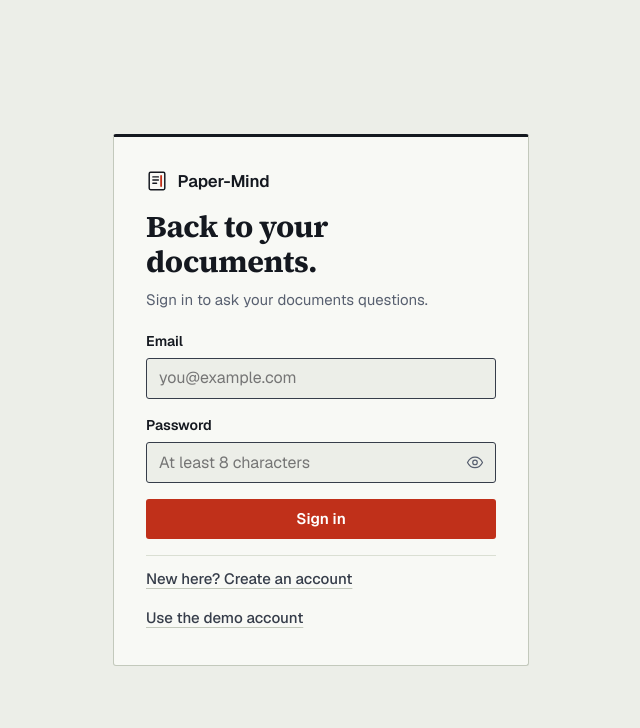
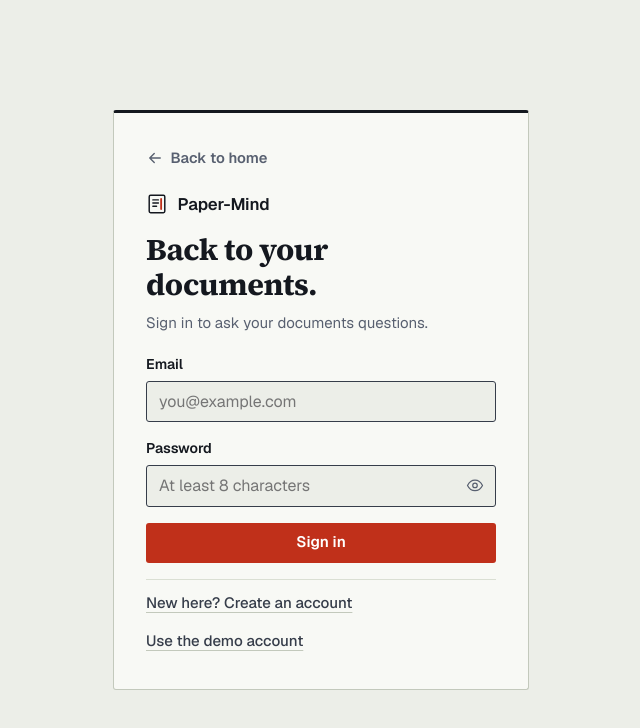
Before and after one commit to ahmad-zaman123/Paper-Mind, a React (Vite) app in the folder Frontend/: page /login in a window 1280 px wide. Shown: the top 728 px of the page, without its empty margins (319-959 px from the left). Built offline with nearby package versions, Linux system fonts and the light colour scheme; no server answers.

Commit message:
Add a way back to the landing page from the sign-in screen
The sign-in and sign-up screen had no link or arrow back to the home page, so
a visitor who arrived from the landing page was stuck unless they used the
browser's back button. Adds a visible 'Back to home' link with an arrow.

```diff
--- /dev/null
+++ b/Frontend/src/components/BackLink.jsx
@@ -0,0 +1,13 @@
+import { Link } from "react-router-dom";
+
+/** Sign-in and sign-up are reached from the landing page, so give a way back to it. */
+export default function BackLink({ to = "/", children = "Back to home" }) {
+  return (
+    <Link to={to} className="back-link">
+      <svg viewBox="0 0 24 24" width="18" height="18" fill="none" aria-hidden="true">
+        <path d="M19 12H5M11 6l-6 6 6 6" stroke="currentColor" strokeWidth="1.8" strokeLinecap="round" strokeLinejoin="round" />
+      </svg>
+      {children}
+    </Link>
+  );
+}
--- a/Frontend/src/pages/Login.jsx
+++ b/Frontend/src/pages/Login.jsx
@@ -2,6 +2,7 @@
 import { useLocation, useNavigate } from "react-router-dom";
 
 import { api } from "../api.js";
+import BackLink from "../components/BackLink.jsx";
 import Brand from "../components/Brand.jsx";
 
 const DEMO_EMAIL = "demo@paper-mind.app";
@@ -61,6 +62,7 @@
   return (
     <div className="auth-screen">
       <form className="auth-card" onSubmit={handleSubmit}>
+        <BackLink />
         <Brand />
         <h1>{isRegister ? "Create your library." : "Back to your documents."}</h1>
         <p className="auth-subtitle">
--- a/Frontend/src/styles.css
+++ b/Frontend/src/styles.css
@@ -327,3 +327,11 @@
 @media (prefers-reduced-motion: reduce) {
   *, *::before, *::after { animation: none !important; transition: none !important; }
 }
+
+/* back link on the sign-in screen */
+.back-link {
+  display: inline-flex; align-items: center; gap: 0.4rem; align-self: flex-start;
+  min-height: 2.25rem; margin: -0.35rem 0 0 -0.1rem; padding: 0 0.1rem;
+  color: var(--muted); font-weight: 600; font-size: 0.92rem; text-decoration: none;
+}
+.back-link:hover { color: var(--ink); }
```
